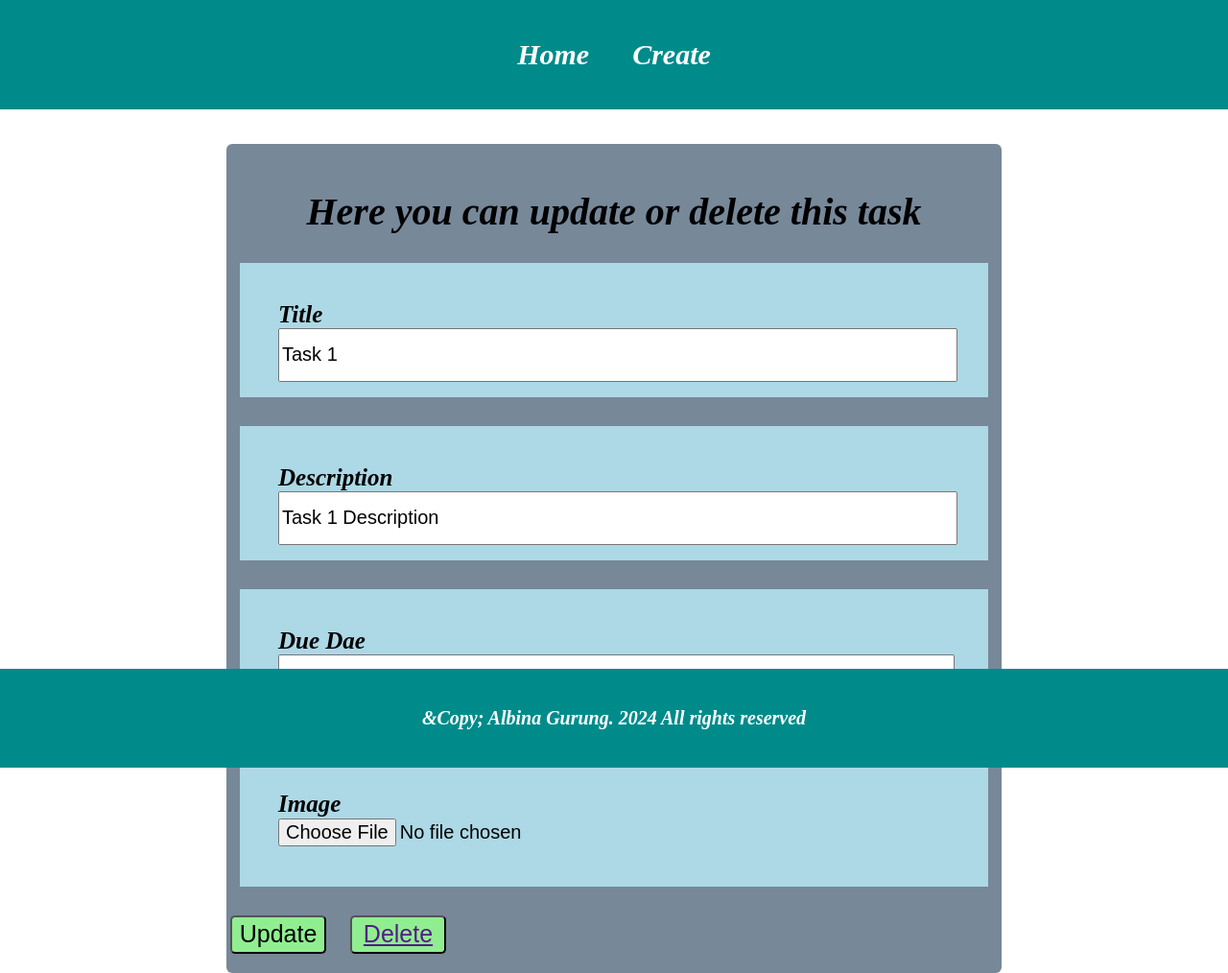
After one commit to AlbinaGurung/MynodejsProject, a Node server app: page /Show in a window 1280 px wide. The commit adds this page. Shown: the whole page at 96% size. Run offline with Node 20, Linux system fonts and the light colour scheme.

Commit message:
Worked on UI( part 2)

```diff
--- a/app.js
+++ b/app.js
@@ -17,6 +17,11 @@ app.get('/Create',(request,response)=>{
 response.render('create.ejs')
 });
 
+app.get('/Show',(request,response)=>
+{
+    response.render('show.ejs')
+})
+
 app.listen(3000,"127.0.0.1");
 //Our project will listen to port 3000 i.e port no 3000 will be given to
 //our project
--- a/views/home.ejs
+++ b/views/home.ejs
@@ -58,7 +58,7 @@
             <td>2024-09-01</td>
             <td>Incomplete</td>
             <td>Image</td>
-            <td><a href=""><button>Showmore</button></a></td>
+            <td><a href="/show"><button>Showmore</button></a></td>
         </tr>
         <tr>
             <td>1</td>
@@ -67,7 +67,7 @@
             <td>2024-09-01</td>
             <td>Incomplete</td>
             <td>Image</td>
-            <td><a href=""><button>Showmore</button></a></td>
+            <td><a href="/show"><button>Showmore</button></a></td>
         </tr>
         <tr>
             <td>1</td>
@@ -76,7 +76,7 @@
             <td>2024-09-01</td>
             <td>Incomplete</td>
             <td>Image</td>
-            <td><a href=""><button>Showmore</button></a></td>
+            <td><a href="/show"><button>Showmore</button></a></td>
         </tr>
 
     </tbody>
--- /dev/null
+++ b/views/show.ejs
@@ -0,0 +1,96 @@
+<!DOCTYPE html>
+<html lang="en">
+<head>
+    <meta charset="UTF-8">
+    <meta name="viewport" content="width=device-width, initial-scale=1.0">
+    <title>Document</title>
+    <style>
+         .container{
+    width: 60%;
+    display: flex;
+
+    height:100%;
+    background-color:lightslategray;
+    padding: 20px;
+    align-items: center;
+    justify-content: center;
+    border-color: black;
+
+    border-radius: 6px;
+    margin-top: 150px;
+
+}
+body{
+    padding: 0;
+    margin:0;
+    display: flex;
+    justify-content: center;
+    background-color: white;
+    font-style: italic;
+    font-weight: bold;
+    font-size: 20px;
+}
+.form-input{
+    font-size: 25px;
+    width: 700px;
+    height: 60px;
+    padding: 40px;
+    background-color:lightblue;
+    margin: 30px;
+
+
+}
+.form-input-box
+{
+    width: 700px;
+    height: 50px;
+    font-size: 20px;
+
+}
+.button
+{
+    height: 40px;
+     width: 100px;
+     border-radius: 5px;
+     background-color: lightgreen;
+      color: black;
+      font-size: 25px;
+      margin-left: 20px;
+      text-align: center;
+}
+
+
+    </style>
+</head>
+<body>
+    <%- include('navbar') %>
+    <div class="container">
+        <form action="" method="POST" enctype="multipart/form-data">
+            <h1 style="text-align: center;">Here you can update or delete this task</h1>
+            <div class="form-input">
+                <label for="Title">Title</label>
+                <input type="text" class="form-input-box" name="title" id="title" value="Task 1" required>
+            </div>
+            <div class="form-input">
+                <label for="Description">Description</label>
+               <input type="text" class="form-input-box" name="DueDate" id="subTitle" value="Task 1 Description" required>
+            </div>
+            <div class="form-input">
+                <label for="DueDate">Due Dae</label>
+                <input type="date" class="form-input-box" name="DueDate" id="DueDate" value="2024-5-27" required>
+            </div>
+            <div class="form-input">
+                <label for="Image">Image</label>
+                <input type="file" class="form-input-box" name="Image" id="Image" value="">
+
+            </div>
+            <div>
+             <button type="submit" class="button" style="background-color: lightgreen;">Update</button></a>
+              <button class="button"> <a href="">Delete</a></button>
+            </div>
+        </form>
+
+       </div>
+    <%- include('footer') %>
+</body>
+</html>
```
